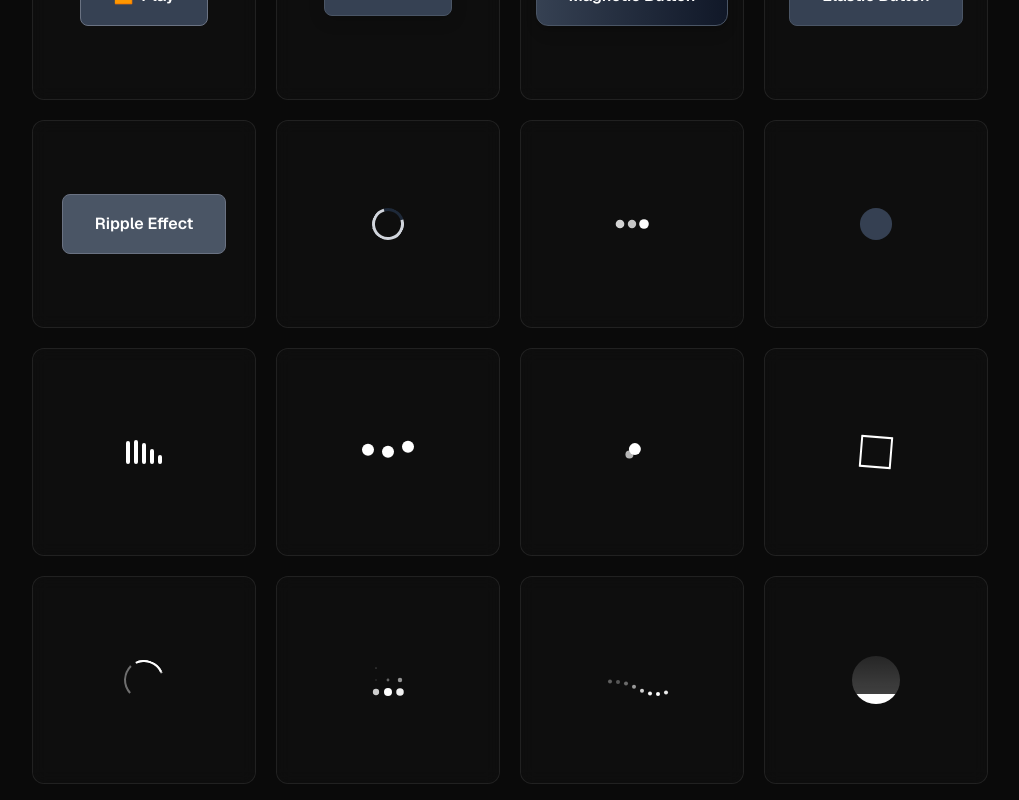
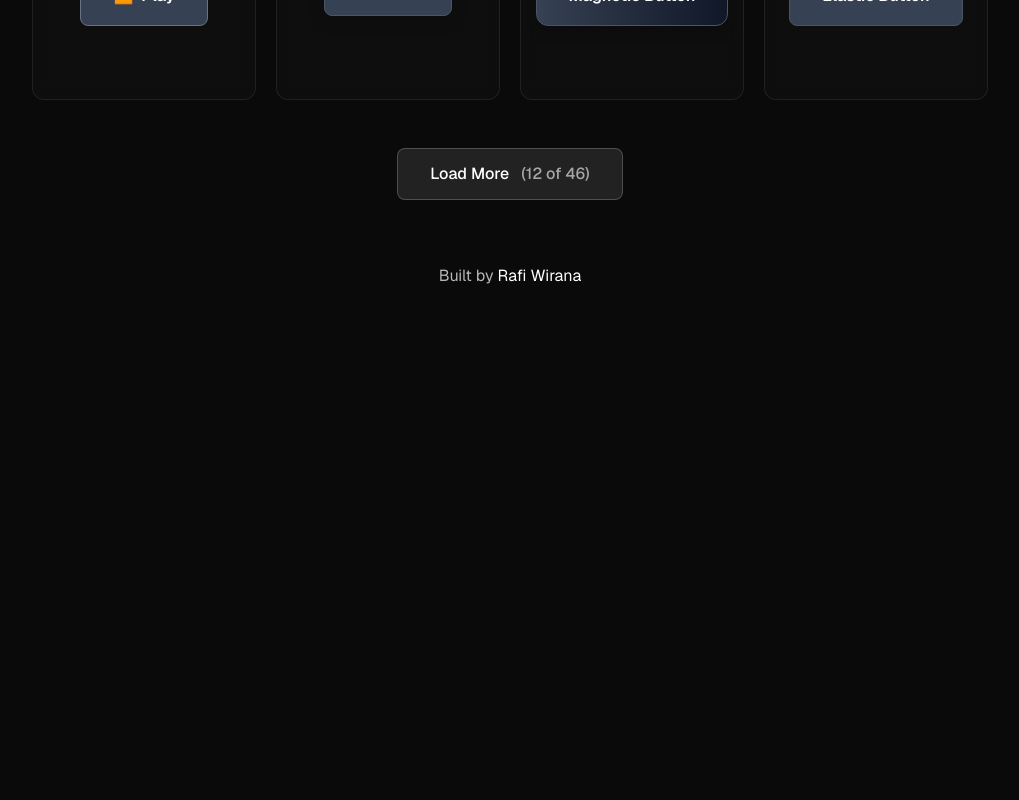
Before and after one commit to ahmadrafidev/ui-clip, a Next.js app: page / in a window 1280 px wide. Shown: the part 840-1640 px from the top of the page, without its empty margins (130-1149 px from the left). After the commit the page ends 1152 px from the top, so only its background shows below. Built offline with nearby package versions, Linux system fonts and the light colour scheme.

Commit message:
add pagination in animations list

```diff
--- a/components/animation-grid.tsx
+++ b/components/animation-grid.tsx
@@ -1,6 +1,6 @@
 'use client';
 
-import { useState } from 'react';
+import { useState, useEffect, useCallback } from 'react';
 
 import { AnimationCard } from './animation-card';
 import { ANIMATION_CATEGORIES, type AnimationCategory, type Animation } from './animations/types';
@@ -9,20 +9,47 @@ interface AnimationGridProps {
   animations: Animation[];
 }
 
+// Number of animations to load per page
+const ITEMS_PER_PAGE = 12;
+
 export function AnimationGrid({ animations }: AnimationGridProps) {
   const [selectedCategory, setSelectedCategory] = useState<AnimationCategory | 'all'>('all');
+  const [displayedCount, setDisplayedCount] = useState(ITEMS_PER_PAGE);
+  const [isLoading, setIsLoading] = useState(false);
 
   const categories = Object.values(ANIMATION_CATEGORIES);
   const filteredAnimations = selectedCategory === 'all'
     ? animations
     : animations.filter(animation => animation.category === selectedCategory);
 
+  const displayedAnimations = filteredAnimations.slice(0, displayedCount);
+  const hasMoreAnimations = displayedCount < filteredAnimations.length;
+
+  useEffect(() => {
+    setDisplayedCount(ITEMS_PER_PAGE);
+  }, [selectedCategory]);
+
+  const handleLoadMore = useCallback(async () => {
+    if (isLoading || !hasMoreAnimations) return;
+
+    setIsLoading(true);
+
+    await new Promise(resolve => setTimeout(resolve, 300));
+
+    setDisplayedCount(prev => prev + ITEMS_PER_PAGE);
+    setIsLoading(false);
+  }, [isLoading, hasMoreAnimations]);
+
+  const handleCategoryChange = useCallback((category: AnimationCategory | 'all') => {
+    setSelectedCategory(category);
+  }, []);
+
   return (
     <div className="w-full mx-auto">
       {/* Category Filter */}
       <div className="flex flex-wrap gap-2 mb-4 md:mb-8 justify-center">
         <button
-          onClick={() => setSelectedCategory('all')}
+          onClick={() => handleCategoryChange('all')}
           className={`px-4 py-2 rounded-lg text-sm font-medium transition-all duration-200 ${
             selectedCategory === 'all'
               ? 'bg-white text-black'
@@ -34,7 +61,7 @@ export function AnimationGrid({ animations }: AnimationGridProps) {
         {categories.map((category) => (
           <button
             key={category}
-            onClick={() => setSelectedCategory(category)}
+            onClick={() => handleCategoryChange(category)}
             className={`px-4 py-2 rounded-lg text-sm font-medium transition-all duration-200 capitalize ${
               selectedCategory === category
                 ? 'bg-white text-black'
@@ -48,10 +75,43 @@ export function AnimationGrid({ animations }: AnimationGridProps) {
 
       {/* Animation Grid */}
       <div className="grid grid-cols-2 sm:grid-cols-3 lg:grid-cols-4 gap-3 sm:gap-4 md:gap-5">
-        {filteredAnimations.map((animation) => (
+        {displayedAnimations.map((animation) => (
           <AnimationCard key={animation.id} animation={animation} />
         ))}
       </div>
+
+      {/* Load More Button */}
+      {hasMoreAnimations && (
+        <div className="flex justify-center mt-8 md:mt-12">
+          <button
+            onClick={handleLoadMore}
+            disabled={isLoading}
+            className={`
+              px-8 py-3 rounded-lg font-medium transition-all duration-200
+              ${isLoading
+                ? 'bg-white/5 text-white/40 cursor-not-allowed'
+                : 'bg-white/10 text-white hover:bg-white/20 hover:scale-[1.02]'
+              }
+              border border-white/20 backdrop-blur-sm
+              flex items-center gap-3
+            `}
+          >
+            {isLoading ? (
+              <>
+                <div className="animate-spin rounded-full h-4 w-4 border-2 border-white/20 border-t-white/60" />
+                Loading...
+              </>
+            ) : (
+              <>
+                Load More
+                <span className="text-white/60">
+                  ({displayedCount} of {filteredAnimations.length})
+                </span>
+              </>
+            )}
+          </button>
+        </div>
+      )}
 
       {/* Empty State */}
       {filteredAnimations.length === 0 && (
```
